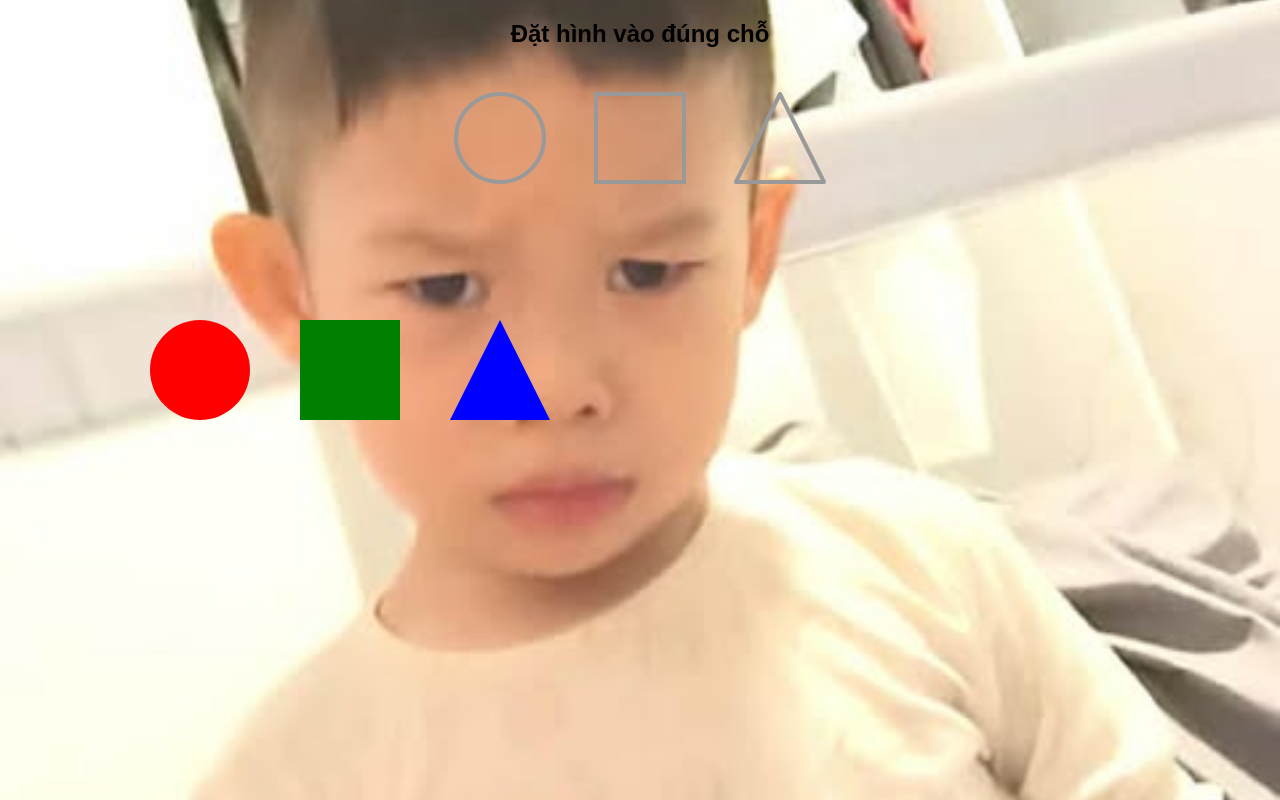
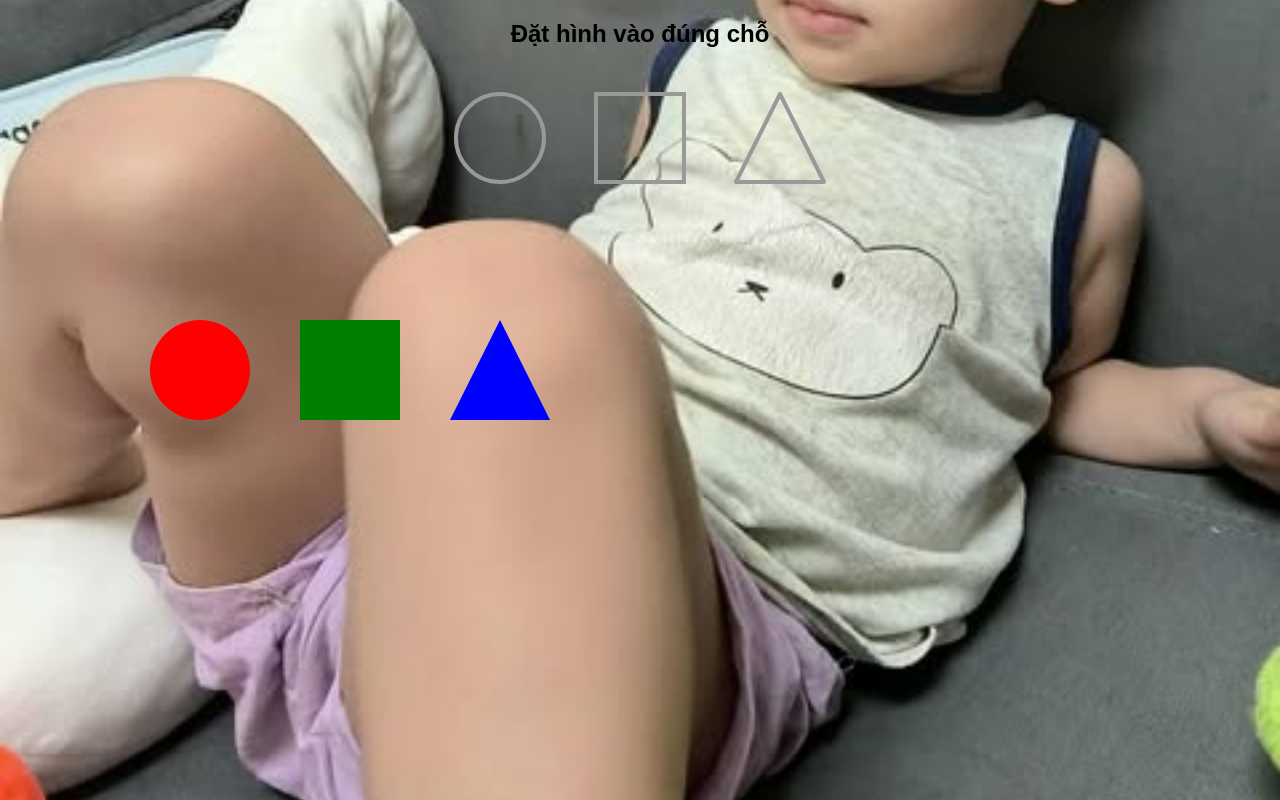
Before and after one commit to ngotrung160508-cell/ngotrung160508-cell.github.io, a plain HTML site: page index.html in a window 1280 px wide. Drawn offline with Linux system fonts and the light colour scheme.

Commit message:
Update background image in index.html

```diff
--- a/index.html
+++ b/index.html
@@ -6,7 +6,7 @@
 
 <style>
 body{
-  background: url("591662926_4215648008755617_995818959069004156_n.jpg") center / cover no-repeat;
+  background: url("581450387_854192837067053_1841733315282404208_n.jpg") center / cover no-repeat;
   text-align:center;
   font-family:Arial;
 }
```
